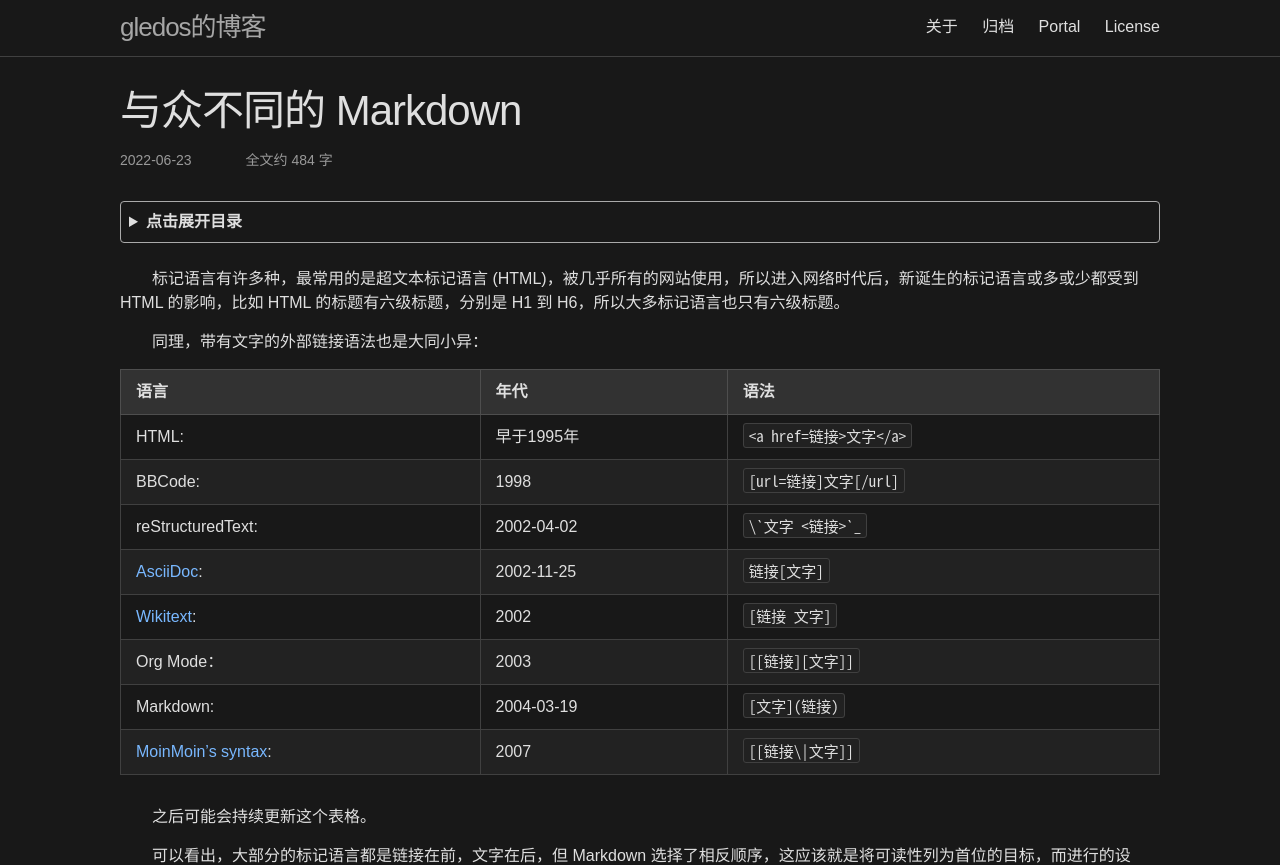
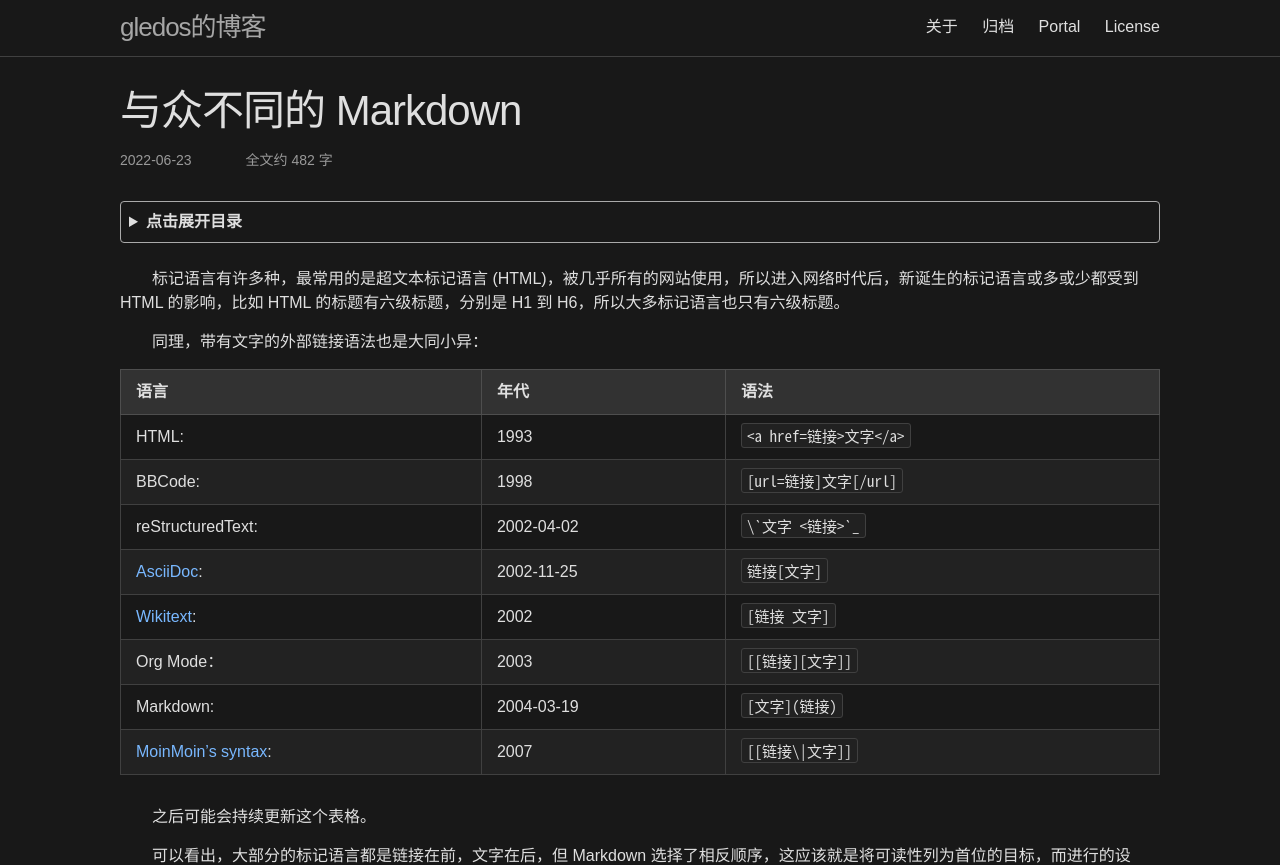
Before and after one commit to gledos/gledos.github.io, a Jekyll site: the page built from _posts/2022-06-23-specially-markdown.markdown, in a window 1280 px wide. Shown: the top 865 px of the page. Built offline with Jekyll 4.4.1, drawn with Linux system fonts in a browser that asks for light colours.

Commit message:
Update 2022-06-23-specially-markdown.markdown

````diff
--- a/_posts/2022-06-23-specially-markdown.markdown
+++ b/_posts/2022-06-23-specially-markdown.markdown
@@ -19,7 +19,7 @@ file-name: 2022-06-22-specially-markdown.markdown
 
 | 语言                   | 年代       | 语法                    |
 | ---------------------- | ---------- | ----------------------- |
-| HTML:                  | 早于1995年 | `<a href=链接>文字</a>` |
+| HTML:                  | 1993       | `<a href=链接>文字</a>` |
 | BBCode:                | 1998       | `[url=链接]文字[/url]`  |
 | reStructuredText:      | 2002-04-02 | ```\`文字 <链接>`_```   |
 | [AsciiDoc][]:          | 2002-11-25 | `链接[文字]`            |
````
